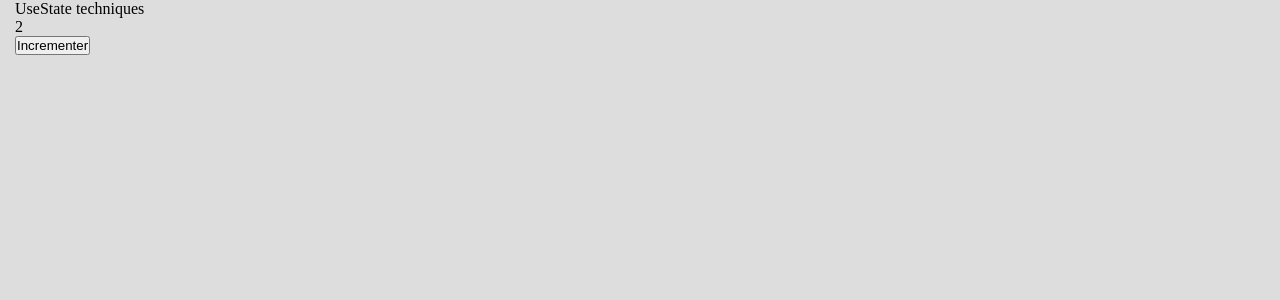
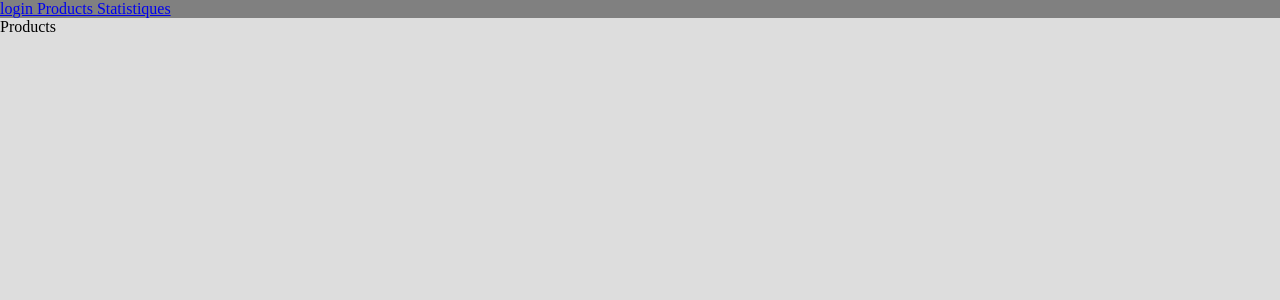
Before and after one commit to hechmi11/reactmasterclass, a React (Vite) app in the folder frontend/: page /dashboard in a window 1280 px wide. Shown: the top 300 px of the page. Built offline with nearby package versions, Linux system fonts and the light colour scheme.

Commit message:
react router dom

```diff
--- a/frontend/package.json
+++ b/frontend/package.json
@@ -11,7 +11,8 @@
   },
   "dependencies": {
     "react": "^18.2.0",
-    "react-dom": "^18.2.0"
+    "react-dom": "^18.2.0",
+    "react-router-dom": "^6.20.1"
   },
   "devDependencies": {
     "@types/react": "^18.2.37",
--- a/frontend/src/App.jsx
+++ b/frontend/src/App.jsx
@@ -1,19 +1,22 @@
-import { useState } from "react";
+import { useState, useEffect } from "react";
+import { BrowserRouter as Router, Routes, Route } from "react-router-dom";
 import "./styles/App.css";
 import Login from "./pages/auth/Login";
+import Products from "./pages/products/Products";
+import AdminLayout from "./layouts/AdminLayout";
+import Statistiques from "./pages/statistiques/Statistiques";
 
 function App() {
-  const [counter, setCounter] = useState(2);
-
   return (
-    <>
-      <div style={{ marginLeft: "15px" }}>UseState techniques</div>
-      <div style={{ marginLeft: "15px" }}>{counter}</div>
-
-      <div style={{ marginLeft: "15px" }}>
-        <button>Incrementer</button>
-      </div>
-    </>
+    <Router>
+      <Routes>
+        <Route path="/" element={<Login />} />
+        <Route path="/dashboard" element={<AdminLayout />}>
+          <Route index element={<Products />} />
+          <Route path="statistiques" element={<Statistiques />} />
+        </Route>
+      </Routes>
+    </Router>
   );
 }
 
--- /dev/null
+++ b/frontend/src/components/Navbar.jsx
@@ -0,0 +1,20 @@
+import React from "react";
+import { Link } from "react-router-dom";
+
+const Navbar = () => {
+  return (
+    <div style={{ backgroundColor: "gray" }}>
+      <span>
+        <Link to="/">login</Link>
+      </span>
+      <span>
+        <Link to="/dashboard"> Products </Link>
+      </span>
+      <span>
+        <Link to="statistiques"> Statistiques </Link>
+      </span>
+    </div>
+  );
+};
+
+export default Navbar;
--- /dev/null
+++ b/frontend/src/layouts/AdminLayout.jsx
@@ -0,0 +1,13 @@
+import React from "react";
+import Navbar from "../components/Navbar";
+import { Outlet } from "react-router-dom";
+const AdminLayout = () => {
+  return (
+    <div>
+      <Navbar />
+      <Outlet />
+    </div>
+  );
+};
+
+export default AdminLayout;
--- a/frontend/src/pages/auth/Login.jsx
+++ b/frontend/src/pages/auth/Login.jsx
@@ -1,19 +1,9 @@
 import React from "react";
 
-export default function Login(props) {
-  const { employes } = props;
-
+export default function Login() {
   return (
     <div style={{ padding: "10px", backgroundColor: "#bbb" }}>
-      {employes.map((v) => (
-        <div key={v.id} style={{ marginBottom: "10px" }}>
-          <div>ID:{v.id}</div>
-          <div>Nom:{v.nom}</div>
-          <div>Prenom:{v.prenom}</div>
-          <div>Age:{v.age}</div>
-          <div>Fonction:{v.fonction}</div>
-        </div>
-      ))}
+      <div>Page Login </div>
     </div>
   );
 }
--- /dev/null
+++ b/frontend/src/pages/products/Products.jsx
@@ -0,0 +1,7 @@
+import React from "react";
+
+const Products = () => {
+  return <div>Products</div>;
+};
+
+export default Products;
--- /dev/null
+++ b/frontend/src/pages/statistiques/Statistiques.jsx
@@ -0,0 +1,12 @@
+import React from "react";
+import { Outlet } from "react-router-dom";
+const Statistiques = () => {
+  return (
+    <div>
+      Statistiques
+      <Outlet />
+    </div>
+  );
+};
+
+export default Statistiques;
```
Also changed, not shown: 1 other file (tests, documents, lock files or other folders).
